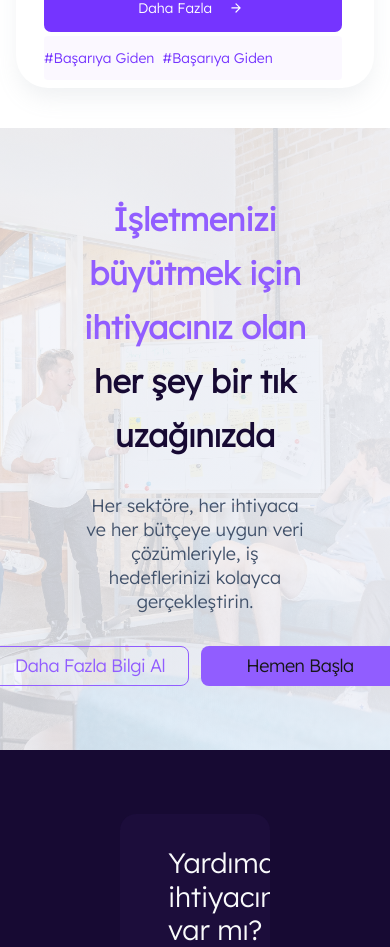
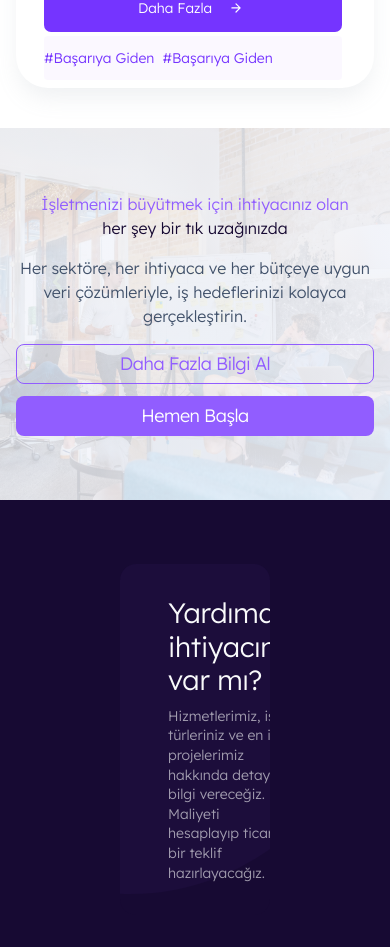
Before and after one commit to Medyanes-360/big-data-sale, a Next.js app: page / in a window 390 px wide. Shown: the part 7033-7980 px from the top of the page. Built offline with nearby package versions, Linux system fonts and the light colour scheme.

Commit message:
InfoSection component made responsive

```diff
--- a/components/home/infoSection/index.jsx
+++ b/components/home/infoSection/index.jsx
@@ -4,24 +4,21 @@ import Link from "next/link"
 
 const InfoSection = () => {
   return (
-    <div className="bg-info-pattern font-Inter  p-16">
+    <div className="bg-info-pattern font-Inter py-10">
       <PageContainer>
-        <div className="flex items-center justify-center gap-8 flex-col text-center">
-          <div className="font-Inter font-bold text-[32px] leading-[54px] text-tertiary-900">
-            <div className="text-tertiary400">İşletmenizi büyütmek için ihtiyacınız olan</div>
+        <div className="flex flex-col text-center items-center justify-center py-6 gap-4 md:gap-8">
+          <div className="font-lexend md:font-Inter flex flex-col justify-center items-center font-medium md:font-bold text-[16px] leading-6 md:text-[32px] md:leading-[54px] text-tertiary-900">
+            <span className="text-tertiary400">İşletmenizi büyütmek için ihtiyacınız olan</span>
             her şey bir tık uzağınızda
           </div>
-          <div className="text-gray700 text-lg leading-6">
+          <div className="text-gray700 font-medium md:font-normal md:text-[18px] md:leading-6 text-base">
             Her sektöre, her ihtiyaca ve her bütçeye uygun veri çözümleriyle, iş hedeflerinizi kolayca gerçekleştirin.
           </div>
-          <div className="flex gap-x-3 items-center justify-center">
-            <ButtonComponent className="border-[1.5px] border-tertiary400 text-tertiary400
-           h-10 rounded-lg px-[22px] font-Inter font-medium !text-lg leading-10 min-w-[198px] tracking-tight">
+          <div className="flex md:flex-row flex-col gap-3 w-full md:max-x-[408px] items-center justify-center">
+            <ButtonComponent className="border-[1.5px] border-tertiary400 text-tertiary400 h-10 rounded-lg px-4 font-Inter font-medium !text-[18px] leading-10 !w-full md:!max-w-[198px] tracking-tight">
               <Link href='/'>Daha Fazla Bilgi Al</Link>
             </ButtonComponent>
-
-            <ButtonComponent className="bg-tertiary400
-            h-10 rounded-lg px-[22px] font-Inter  font-medium !text-lg leading-10 min-w-[198px] tracking-tight text-white">
+            <ButtonComponent className="bg-tertiary400 h-10 rounded-lg px-8 font-Inter font-medium !text-[18px] leading-10 !w-full md:!max-w-[198px] tracking-tight text-white-default">
             <Link href='/'>Hemen Başla</Link>
             </ButtonComponent>
           </div>
```
